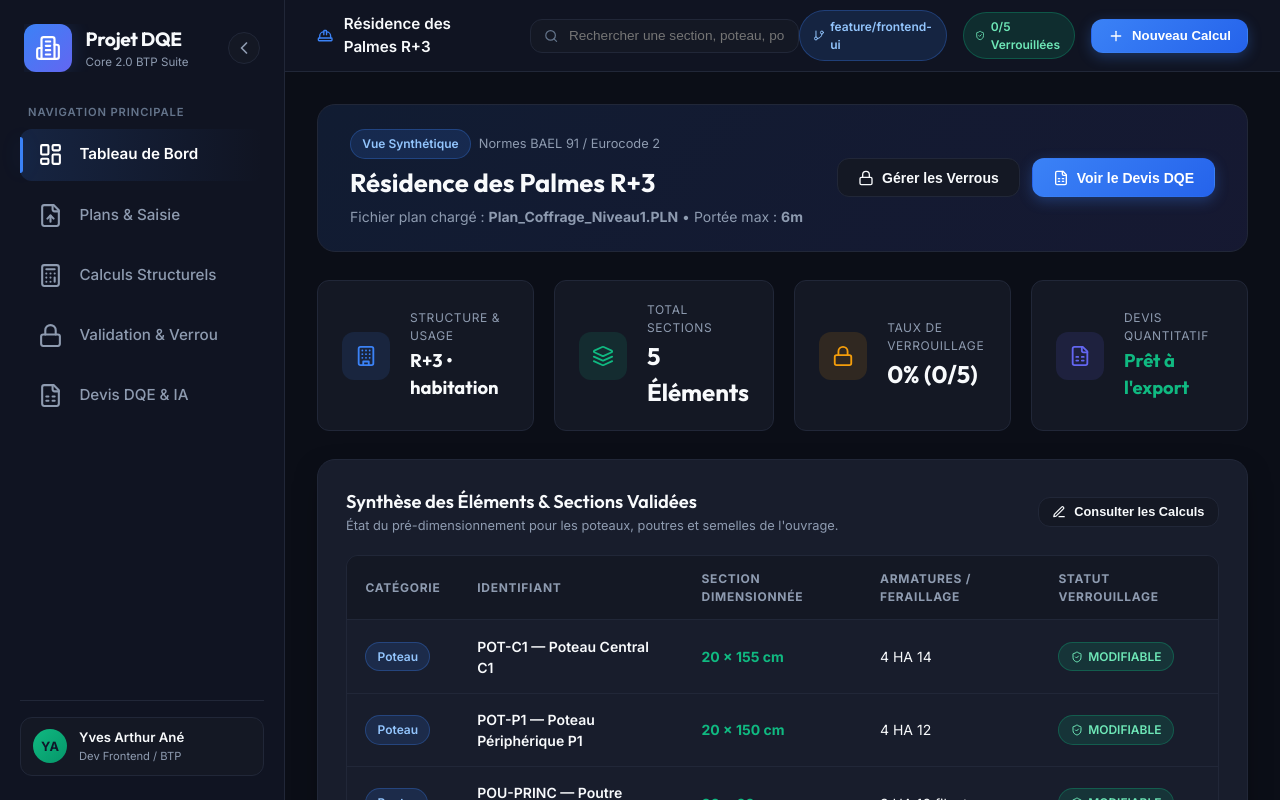
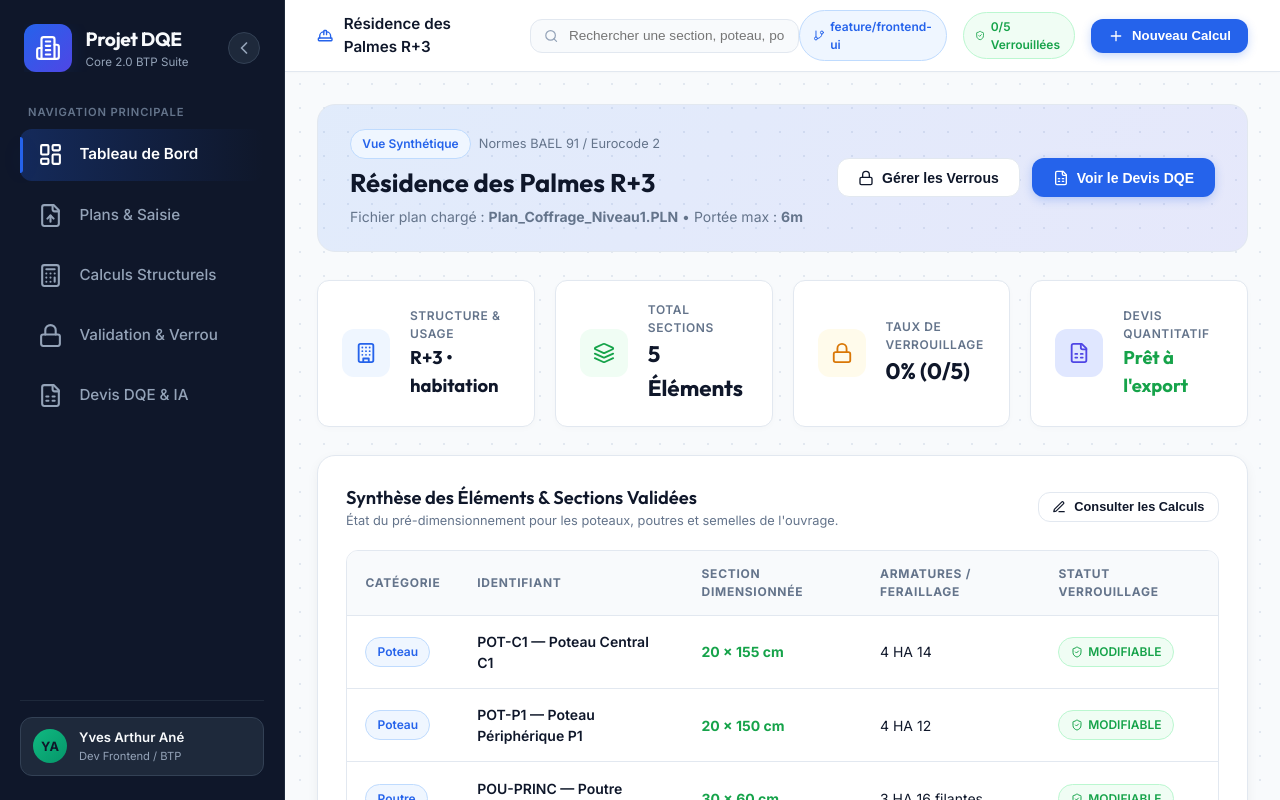
Before and after one commit to angeyeo/Projet-DQE, a React (Vite) app in the folder frontend/: page / in a window 1280 px wide. Shown: the top 800 px of the page. Built offline with nearby package versions, Linux system fonts and the light colour scheme; no server answers; the HTML template or start-up script is replaced by a standard one.

Commit message:
style(frontend): passage au thème clair lumineux et épuré (Clean Light BTP SaaS Theme)

```diff
--- a/frontend/src/index.css
+++ b/frontend/src/index.css
@@ -1,32 +1,32 @@
 /* ==========================================================================
-   Design System Core 2.0 — Tran Mau Tri Tam Style
-   Dark Carbon Premium UI / BTP SaaS Dashboard
+   Design System Core 2.0 — Light Professional BTP SaaS Suite
+   Tran Mau Tri Tam Aesthetic (Clean Light Mode)
    ========================================================================== */
 
 :root {
-  /* Core 2.0 Palette */
-  --core-bg: #0b0e17;
-  --core-sidebar: #101422;
-  --core-surface: #141824;
-  --core-surface-hover: #1c2234;
-  --core-card: #181d2c;
+  /* Core 2.0 Light Palette */
+  --core-bg: #f8fafc;
+  --core-sidebar: #0f172a;
+  --core-surface: #ffffff;
+  --core-surface-hover: #f1f5f9;
+  --core-card: #ffffff;
 
-  --core-border: #212738;
-  --core-border-subtle: rgba(255, 255, 255, 0.06);
-  --core-border-active: #3b82f6;
+  --core-border: #e2e8f0;
+  --core-border-subtle: #f1f5f9;
+  --core-border-active: #2563eb;
 
   /* Accents */
-  --accent-primary: #3b82f6;
-  --accent-primary-glow: rgba(59, 130, 246, 0.25);
-  --accent-indigo: #6366f1;
-  --accent-emerald: #10b981;
-  --accent-amber: #f59e0b;
-  --accent-rose: #ef4444;
+  --accent-primary: #2563eb;
+  --accent-primary-glow: rgba(37, 99, 235, 0.15);
+  --accent-indigo: #4f46e5;
+  --accent-emerald: #16a34a;
+  --accent-amber: #d97706;
+  --accent-rose: #dc2626;
 
-  /* Textes Core 2.0 */
-  --text-main: #f8fafc;
-  --text-muted: #8e9bb0;
-  --text-dim: #64748b;
+  /* Textes Lisibles */
+  --text-main: #0f172a;
+  --text-muted: #64748b;
+  --text-dim: #94a3b8;
 
   /* Typography & Layout */
   --font-heading: 'Outfit', sans-serif;
@@ -37,8 +37,8 @@
   --radius-lg: 18px;
   --radius-pill: 9999px;
 
-  --shadow-core: 0 10px 30px -10px rgba(0, 0, 0, 0.5);
-  --shadow-glow: 0 0 20px rgba(59, 130, 246, 0.2);
+  --shadow-core: 0 4px 12px rgba(15, 23, 42, 0.05);
+  --shadow-glow: 0 4px 20px rgba(37, 99, 235, 0.12);
 }
 
 * {
@@ -55,6 +55,8 @@ body {
   min-height: 100vh;
   overflow-x: hidden;
   -webkit-font-smoothing: antialiased;
+  background-image: radial-gradient(#e2e8f0 0.8px, transparent 0.8px);
+  background-size: 24px 24px;
 }
 
 /* App Layout Grid (Sidebar + Main Content) */
@@ -63,11 +65,11 @@ body {
   min-height: 100vh;
 }
 
-/* Sidebar Core 2.0 */
+/* Sidebar Core 2.0 (Navy Dark Contrast) */
 .sidebar {
   width: 285px;
   background: var(--core-sidebar);
-  border-right: 1px solid var(--core-border);
+  border-right: 1px solid #1e293b;
   display: flex;
   flex-direction: column;
   justify-content: space-between;
@@ -117,18 +119,19 @@ body {
   font-family: var(--font-heading);
   letter-spacing: -0.02em;
   white-space: nowrap;
+  color: #f8fafc;
 }
 
 .brand-text p {
   font-size: 0.725rem;
-  color: var(--text-muted);
+  color: #94a3b8;
   white-space: nowrap;
 }
 
 .collapse-btn {
-  background: var(--core-surface);
-  border: 1px solid var(--core-border);
-  color: var(--text-muted);
+  background: #1e293b;
+  border: 1px solid #334155;
+  color: #94a3b8;
   width: 32px;
   height: 32px;
   border-radius: 50%;
@@ -143,7 +146,7 @@ body {
 .collapse-btn:hover {
   color: white;
   border-color: var(--accent-primary);
-  background: var(--core-surface-hover);
+  background: #334155;
 }
 
 /* Nav Menu */
@@ -152,7 +155,7 @@ body {
   font-weight: 600;
   text-transform: uppercase;
   letter-spacing: 0.08em;
-  color: var(--text-dim);
+  color: #64748b;
   margin: 1.25rem 0.5rem 0.5rem;
 }
 
@@ -168,7 +171,7 @@ body {
   align-items: center;
   gap: 1rem;
   padding: 0.85rem 1.15rem;
-  color: var(--text-muted);
+  color: #94a3b8;
   border-radius: var(--radius-md);
   cursor: pointer;
   font-size: 0.95rem;
@@ -181,12 +184,12 @@ body {
 
 .nav-item:hover {
   color: white;
-  background: var(--core-surface-hover);
+  background: #1e293b;
 }
 
 .nav-item.active {
   color: white;
-  background: linear-gradient(90deg, rgba(59, 130, 246, 0.15), transparent);
+  background: linear-gradient(90deg, rgba(37, 99, 235, 0.25), transparent);
   font-weight: 600;
 }
 
@@ -207,8 +210,8 @@ body {
   font-size: 0.7rem;
   padding: 0.15rem 0.5rem;
   border-radius: var(--radius-pill);
-  background: rgba(255, 255, 255, 0.08);
-  color: var(--text-muted);
+  background: rgba(255, 255, 255, 0.1);
+  color: #cbd5e1;
 }
 
 .nav-item.active .nav-badge {
@@ -219,7 +222,7 @@ body {
 /* Sidebar User Footer */
 .sidebar-footer {
   padding-top: 1rem;
-  border-top: 1px solid var(--core-border);
+  border-top: 1px solid #1e293b;
 }
 
 .user-profile-card {
@@ -227,8 +230,8 @@ body {
   align-items: center;
   gap: 0.75rem;
   padding: 0.65rem 0.75rem;
-  background: var(--core-surface);
-  border: 1px solid var(--core-border);
+  background: #1e293b;
+  border: 1px solid #334155;
   border-radius: var(--radius-md);
   overflow: hidden;
 }
@@ -255,11 +258,12 @@ body {
   font-size: 0.825rem;
   font-weight: 600;
   white-space: nowrap;
+  color: #f8fafc;
 }
 
 .user-details .role {
   font-size: 0.7rem;
-  color: var(--text-muted);
+  color: #94a3b8;
   white-space: nowrap;
 }
 
@@ -271,10 +275,10 @@ body {
   min-width: 0;
 }
 
-/* TopBar Core 2.0 */
+/* TopBar Core 2.0 (Light) */
 .topbar {
   height: 72px;
-  background: var(--core-sidebar);
+  background: #ffffff;
   border-bottom: 1px solid var(--core-border);
   display: flex;
   align-items: center;
@@ -283,6 +287,7 @@ body {
   position: sticky;
   top: 0;
   z-index: 40;
+  box-shadow: 0 1px 3px rgba(0, 0, 0, 0.02);
 }
 
 .topbar-left {
@@ -295,7 +300,7 @@ body {
   display: flex;
   align-items: center;
   gap: 0.65rem;
-  background: var(--core-surface);
+  background: #f8fafc;
   border: 1px solid var(--core-border);
   padding: 0.5rem 0.85rem;
   border-radius: var(--radius-md);
@@ -305,7 +310,8 @@ body {
 
 .search-box:focus-within {
   border-color: var(--accent-primary);
-  box-shadow: 0 0 0 3px rgba(59, 130, 246, 0.15);
+  background: #ffffff;
+  box-shadow: 0 0 0 3px rgba(37, 99, 235, 0.1);
 }
 
 .search-box input {
@@ -332,7 +338,7 @@ body {
   margin: 0 auto;
 }
 
-/* Cards & Panels Core 2.0 */
+/* Cards & Panels Core 2.0 (Light Pure White) */
 .glass-panel {
   background: var(--core-card);
   border: 1px solid var(--core-border);
@@ -347,22 +353,23 @@ body {
   to { opacity: 1; transform: translateY(0); }
 }
 
-/* KPI Stat Card (Dashboard Core 2.0) */
+/* KPI Stat Card (Light) */
 .kpi-card {
-  background: var(--core-surface);
+  background: #ffffff;
   border: 1px solid var(--core-border);
   border-radius: var(--radius-md);
   padding: 1.25rem 1.5rem;
   display: flex;
   align-items: center;
   gap: 1.25rem;
+  box-shadow: 0 2px 6px rgba(0, 0, 0, 0.02);
   transition: all 0.2s ease;
 }
 
 .kpi-card:hover {
   border-color: var(--accent-primary);
   transform: translateY(-2px);
-  box-shadow: var(--shadow-glow);
+  box-shadow: 0 6px 16px rgba(37, 99, 235, 0.08);
 }
 
 .kpi-icon {
@@ -375,15 +382,16 @@ body {
   flex-shrink: 0;
 }
 
-.kpi-icon.blue { background: rgba(59, 130, 246, 0.12); color: var(--accent-primary); }
-.kpi-icon.emerald { background: rgba(16, 185, 129, 0.12); color: var(--accent-emerald); }
-.kpi-icon.amber { background: rgba(245, 158, 11, 0.12); color: var(--accent-amber); }
-.kpi-icon.indigo { background: rgba(99, 102, 241, 0.12); color: var(--accent-indigo); }
+.kpi-icon.blue { background: #eff6ff; color: var(--accent-primary); }
+.kpi-icon.emerald { background: #f0fdf4; color: var(--accent-emerald); }
+.kpi-icon.amber { background: #fffbeb; color: var(--accent-amber); }
+.kpi-icon.indigo { background: #e0e7ff; color: var(--accent-indigo); }
 
 .kpi-val {
-  font-size: 1.5rem;
+  font-size: 1.4rem;
   font-weight: 700;
   font-family: var(--font-heading);
+  color: var(--text-main);
   margin-top: 0.1rem;
 }
 
@@ -392,9 +400,10 @@ body {
   color: var(--text-muted);
   text-transform: uppercase;
   letter-spacing: 0.05em;
+  font-weight: 600;
 }
 
-/* Buttons Core 2.0 */
+/* Buttons Core 2.0 (Light) */
 .btn {
   display: inline-flex;
   align-items: center;
@@ -410,38 +419,39 @@ body {
 }
 
 .btn-primary {
-  background: linear-gradient(135deg, var(--accent-primary), #2563eb);
+  background: var(--accent-primary);
   color: white;
-  box-shadow: 0 4px 14px rgba(59, 130, 246, 0.3);
+  box-shadow: 0 3px 10px rgba(37, 99, 235, 0.25);
 }
 
 .btn-primary:hover {
-  box-shadow: 0 6px 20px rgba(59, 130, 246, 0.5);
+  background: #1d4ed8;
+  box-shadow: 0 5px 15px rgba(37, 99, 235, 0.35);
   transform: translateY(-1px);
 }
 
 .btn-secondary {
-  background: var(--core-surface);
+  background: #ffffff;
   color: var(--text-main);
   border-color: var(--core-border);
 }
 
 .btn-secondary:hover {
-  background: var(--core-surface-hover);
-  border-color: var(--text-dim);
+  background: #f8fafc;
+  border-color: #cbd5e1;
 }
 
 .btn-success {
-  background: linear-gradient(135deg, #10b981, #059669);
+  background: var(--accent-emerald);
   color: white;
 }
 
 .btn-warning {
-  background: linear-gradient(135deg, #f59e0b, #d97706);
+  background: var(--accent-amber);
   color: white;
 }
 
-/* Form Controls */
+/* Form Controls (Light) */
 .form-group {
   margin-bottom: 1.25rem;
 }
@@ -451,13 +461,13 @@ body {
   font-size: 0.825rem;
   font-weight: 600;
   margin-bottom: 0.45rem;
-  color: #cbd5e1;
+  color: var(--text-main);
 }
 
 .form-control, .form-select {
   width: 100%;
   padding: 0.7rem 0.9rem;
-  background: var(--core-surface);
+  background: #ffffff;
   border: 1px solid var(--core-border);
   border-radius: var(--radius-md);
   color: var(--text-main);
@@ -468,16 +478,16 @@ body {
 .form-control:focus, .form-select:focus {
   outline: none;
   border-color: var(--accent-primary);
-  box-shadow: 0 0 0 3px rgba(59, 130, 246, 0.2);
+  box-shadow: 0 0 0 3px rgba(37, 99, 235, 0.12);
 }
 
 .form-control:disabled, .form-select:disabled {
-  opacity: 0.6;
-  background: #0f121d;
+  background: #f1f5f9;
+  color: var(--text-muted);
   cursor: not-allowed;
 }
 
-/* Tables Core 2.0 */
+/* Tables Core 2.0 (Light) */
 .custom-table {
   width: 100%;
   border-collapse: separate;
@@ -489,7 +499,7 @@ body {
 }
 
 .custom-table th {
-  background: var(--core-surface);
+  background: #f8fafc;
   padding: 0.85rem 1.15rem;
   font-size: 0.75rem;
   text-transform: uppercase;
@@ -503,7 +513,8 @@ body {
   padding: 0.95rem 1.15rem;
   border-bottom: 1px solid var(--core-border);
   font-size: 0.875rem;
-  background: var(--core-card);
+  background: #ffffff;
+  color: var(--text-main);
 }
 
 .custom-table tr:last-child td {
@@ -511,10 +522,10 @@ body {
 }
 
 .custom-table tr:hover td {
-  background: var(--core-surface-hover);
+  background: #f8fafc;
 }
 
-/* Badges */
+/* Badges (Light Soft Pills) */
 .badge {
   display: inline-flex;
   align-items: center;
@@ -526,54 +537,55 @@ body {
 }
 
 .badge-locked {
-  background: rgba(239, 68, 68, 0.15);
-  color: #fca5a5;
-  border: 1px solid rgba(239, 68, 68, 0.3);
+  background: #fef2f2;
+  color: #dc2626;
+  border: 1px solid #fecaca;
 }
 
 .badge-unlocked {
-  background: rgba(16, 185, 129, 0.15);
-  color: #6ee7b7;
-  border: 1px solid rgba(16, 185, 129, 0.3);
+  background: #f0fdf4;
+  color: #16a34a;
+  border: 1px solid #bbf7d0;
 }
 
 .badge-info {
-  background: rgba(59, 130, 246, 0.15);
-  color: #93c5fd;
-  border: 1px solid rgba(59, 130, 246, 0.3);
+  background: #eff6ff;
+  color: #2563eb;
+  border: 1px solid #bfdbfe;
 }
 
 /* Dropzone Upload */
 .dropzone {
-  border: 2px dashed rgba(59, 130, 246, 0.35);
+  border: 2px dashed #bfdbfe;
   border-radius: var(--radius-lg);
   padding: 2.5rem 1.5rem;
   text-align: center;
-  background: rgba(59, 130, 246, 0.03);
+  background: #eff6ff;
   cursor: pointer;
   transition: all 0.25s ease;
 }
 
 .dropzone:hover {
   border-color: var(--accent-primary);
-  background: rgba(59, 130, 246, 0.08);
+  background: #e0e7ff;
 }
 
 .dropzone-icon {
   width: 52px;
   height: 52px;
-  background: rgba(59, 130, 246, 0.15);
+  background: #ffffff;
   color: var(--accent-primary);
   border-radius: 50%;
   display: flex;
   align-items: center;
   justify-content: center;
   margin: 0 auto 1rem;
+  box-shadow: 0 2px 8px rgba(0, 0, 0, 0.05);
 }
 
-/* Element Lock Card */
+/* Element Lock Card (Light) */
 .element-card {
-  background: var(--core-surface);
+  background: #ffffff;
   border: 1px solid var(--core-border);
   border-radius: var(--radius-md);
   padding: 1.15rem 1.25rem;
@@ -582,8 +594,8 @@ body {
 }
 
 .element-card.is-locked {
-  border-color: rgba(239, 68, 68, 0.4);
-  background: rgba(239, 68, 68, 0.04);
+  border-color: #fecaca;
+  background: #fff5f5;
 }
 
 .element-card-header {
@@ -599,7 +611,7 @@ body {
 .grid-4 { display: grid; grid-template-columns: repeat(4, 1fr); gap: 1.25rem; }
 
 @media (max-width: 1024px) {
-  .sidebar { position: fixed; left: -270px; }
+  .sidebar { position: fixed; left: -285px; }
   .sidebar.mobile-open { left: 0; }
   .grid-4, .grid-3 { grid-template-columns: 1fr 1fr; }
   .grid-2 { grid-template-columns: 1fr; }
```
